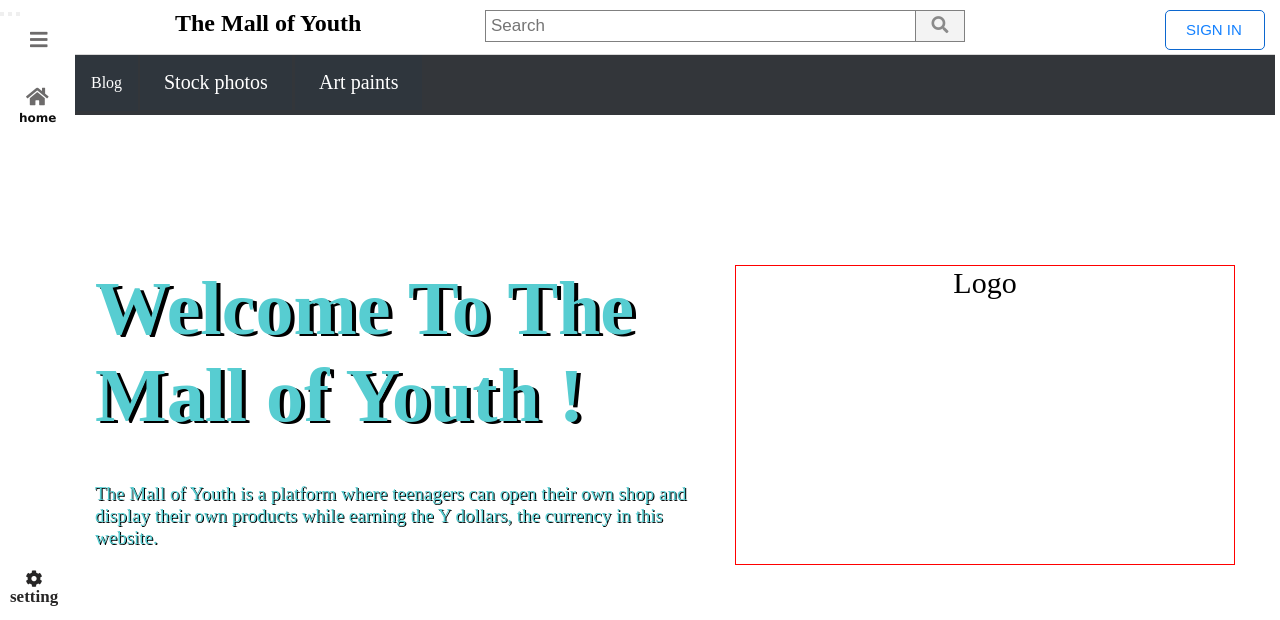
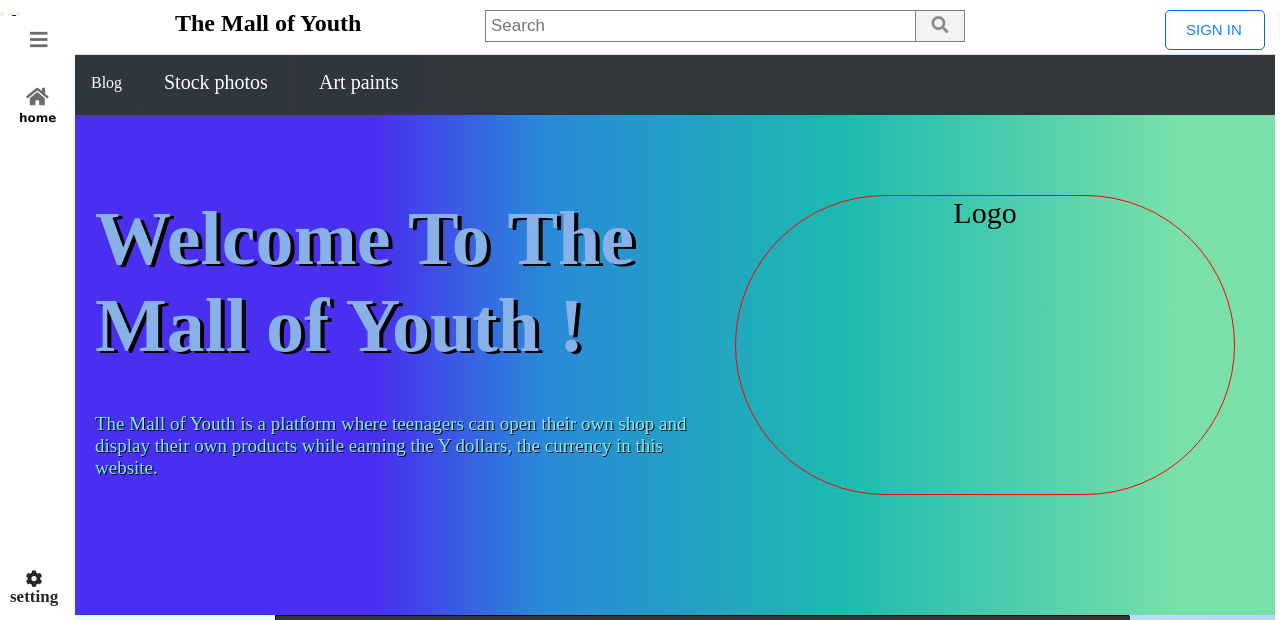
Before and after one commit to Siyuan-code/CAS-project, a PHP site: page /The_mall/homepage.html in a window 1280 px wide. Shown: the top 620 px of the page. Run offline with PHP 8.4, Linux system fonts and the light colour scheme; grey boxes are pictures that could not be loaded.

Commit message:
Homepage

```diff
--- a/The_mall/homepage.html
+++ b/The_mall/homepage.html
@@ -42,7 +42,7 @@
         </li>
 
         <li>
-          <a class="homebtn" href="#"
+          <a class="homebtn" href="homepage.html"
             ><i id="home-in" class="fas fa-home"></i>home</a
           >
           <!--The home button-->
@@ -57,9 +57,11 @@
         <i id="menu" class="fas fa-bars" onclick="openNav()"></i>
       </button>
       <!--The menu icon that opens the hided side menu-->
+      <a href="homepage.html">
       <button>
         <i id="home" class="fas fa-home"><p class="t-home">home</p></i>
       </button>
+      </a>
       <!--The home icon-->
       <button>
         <i id="setting" class="fas fa-cog"><p class="t-setting">setting</p></i>
@@ -101,6 +103,25 @@
           </div>
           <div class="logo">Logo</div>
         </div>
+        <div class="second">
+          <div class="video"><video src="/video/Q21 log equations (1) (1).mov" width="854px" height="480px" controls ></video>
+          </div>
+        </div>
+        <div class="blog">
+            <h1 class="intro-blog">Introduction to Our blog page</h1>
+        </div>
+        <div class="stock-photos">
+          <h1 class="intro-photos">Introduction to Our Stock photos page</h1>
+        </div>
+        <div class="art-paints">
+        <h1 class="intro-art">Introduction to Our Art Paints page</h1>
+        </div>
+        <div class="end-page">
+          <p class="end-word"> <strong>Terms and Condition</strong></p>
+          <p class="end-word"> <strong>Email:</strong> siyuan.r_daa@gemsdaa.net </p>
+          <p class="end-word"> <strong>Our Whatapp number:</strong> 050-3424753</p>
+          <p class="end-word"> <strong>If we did not answer your question in time, you can go to the DAA High School Library (On the Third Floor) to Find us.</strong></p>
+        </div>
     </div>
   </body>
 </html>
--- a/css/style.css
+++ b/css/style.css
@@ -212,8 +212,8 @@ form.search::after {
 #setting {
   position: absolute;
   top: 550px;
-  left: -15px;
-  padding: 20px 25px;
+  left: -10px;
+  padding: 20px 20px;
   background: white;
   color: rgb(39, 38, 38);
   font-size: 17px;
@@ -277,7 +277,7 @@ form.search::after {
 /* Style of the main-content */
 .main-content {
   width: 1200px;
-  height: 200%;
+  height: 2545px;
   position: absolute;
   top: 55px;
   margin-left: 75px;
@@ -440,29 +440,29 @@ form.search::after {
 
 .intro {
   position: absolute;
-  top: 150px;
+  top: 80px;
   left: 20px;
   width: 600px;
   font-size: 38px;
-  color: rgb(87, 205, 209);
+  color: rgb(135, 177, 231);
   text-shadow: 4px 2px rgb(0, 0, 0);
-  background-color: white;
 }
 
 .paragraph {
   font-size: 19px;
   text-shadow: none;
-  color: rgb(87, 205, 209);
+  color: rgb(131, 239, 243);
   text-shadow: 1px 1px black;
 }
 
 .logo {
   position: absolute;
-  top: 150px;
+  top: 80px;
   left: 660px;
   width: 500px;
   height: 300px;
   border: 1px solid red;
+  border-radius: 500px;
   color: black;
   text-align: center;
   font-size: 30px;
@@ -473,5 +473,152 @@ form.search::after {
   top: 60px;
   width: 1200px;
   height: 500px;
-  background-color: white;
+  background: rgb(73, 47, 239); /* Old browsers */
+  background: -moz-linear-gradient(
+    left,
+    rgba(73, 47, 239, 1) 25%,
+    rgba(41, 137, 216, 1) 39%,
+    rgba(29, 186, 175, 1) 64%,
+    rgba(121, 224, 169, 1) 92%
+  ); /* FF3.6-15 */
+  background: -webkit-linear-gradient(
+    left,
+    rgba(73, 47, 239, 1) 25%,
+    rgba(41, 137, 216, 1) 39%,
+    rgba(29, 186, 175, 1) 64%,
+    rgba(121, 224, 169, 1) 92%
+  ); /* Chrome10-25,Safari5.1-6 */
+  background: linear-gradient(
+    to right,
+    rgba(73, 47, 239, 1) 25%,
+    rgba(41, 137, 216, 1) 39%,
+    rgba(29, 186, 175, 1) 64%,
+    rgba(121, 224, 169, 1) 92%
+  ); /* W3C, IE10+, FF16+, Chrome26+, Opera12+, Safari7+ */
+  filter: progid:DXImageTransform.Microsoft.gradient( startColorstr='#492fef', endColorstr='#79e0a9',GradientType=1 ); /* IE6-9 */
 }
+
+.second {
+  position: absolute;
+  top: 560px;
+  width: 1200px;
+  height: 500px;
+  /* Permalink - use to edit and share this gradient: https://colorzilla.com/gradient-editor/#e1ffff+0,e1ffff+7,e1ffff+21,fdffff+26,e6f8fd+30,c8eefb+54,bee4f8+75,b1d8f5+100 */
+  background: rgb(225, 255, 255); /* Old browsers */
+  background: -moz-linear-gradient(
+    left,
+    rgba(225, 255, 255, 1) 0%,
+    rgba(225, 255, 255, 1) 7%,
+    rgba(225, 255, 255, 1) 21%,
+    rgba(253, 255, 255, 1) 26%,
+    rgba(230, 248, 253, 1) 30%,
+    rgba(200, 238, 251, 1) 54%,
+    rgba(190, 228, 248, 1) 75%,
+    rgba(177, 216, 245, 1) 100%
+  ); /* FF3.6-15 */
+  background: -webkit-linear-gradient(
+    left,
+    rgba(225, 255, 255, 1) 0%,
+    rgba(225, 255, 255, 1) 7%,
+    rgba(225, 255, 255, 1) 21%,
+    rgba(253, 255, 255, 1) 26%,
+    rgba(230, 248, 253, 1) 30%,
+    rgba(200, 238, 251, 1) 54%,
+    rgba(190, 228, 248, 1) 75%,
+    rgba(177, 216, 245, 1) 100%
+  ); /* Chrome10-25,Safari5.1-6 */
+  background: linear-gradient(
+    to right,
+    rgba(225, 255, 255, 1) 0%,
+    rgba(225, 255, 255, 1) 7%,
+    rgba(225, 255, 255, 1) 21%,
+    rgba(253, 255, 255, 1) 26%,
+    rgba(230, 248, 253, 1) 30%,
+    rgba(200, 238, 251, 1) 54%,
+    rgba(190, 228, 248, 1) 75%,
+    rgba(177, 216, 245, 1) 100%
+  ); /* W3C, IE10+, FF16+, Chrome26+, Opera12+, Safari7+ */
+  filter: progid:DXImageTransform.Microsoft.gradient( startColorstr='#e1ffff', endColorstr='#b1d8f5',GradientType=1 ); /* IE6-9 */
+}
+
+.video {
+  margin-left: 200px;
+  width: 854px;
+  height: 480px;
+  border: 1px solid rgb(5, 4, 4);
+}
+
+.blog {
+  position: absolute;
+  top: 1045px;
+  width: 1200px;
+  height: 500px;
+  background: url(/Image/Rock.jpeg);
+  text-align: center;
+}
+
+.intro-blog {
+  position: relative;
+  top: 50px;
+  left: 50px;
+  width: 1100px;
+  height: 400px;
+  background: white;
+}
+
+.stock-photos {
+  position: absolute;
+  top: 1545px;
+  width: 1200px;
+  height: 500px;
+  background: url(/Image/Clouds.jpeg);
+  text-align: center;
+}
+
+.intro-photos {
+  position: relative;
+  top: 50px;
+  left: 50px;
+  width: 1100px;
+  height: 400px;
+  background: white;
+}
+
+.art-paints {
+  position: absolute;
+  top: 2045px;
+  width: 1200px;
+  height: 500px;
+  background: url(/Image/Sky.jpeg);
+  text-align: center;
+}
+
+.intro-art {
+  position: relative;
+  top: 50px;
+  left: 50px;
+  width: 1100px;
+  height: 400px;
+  background: white;
+}
+
+.end-page {
+  position: absolute;
+  top: 2545px;
+  width: 1200px;
+  height: 300px;
+  background: linear-gradient(
+      rgba(255, 255, 255, 0.6),
+      rgba(255, 255, 255, 0.6)
+    ),
+    url(/Image/Basketball.jpeg);
+}
+
+.end-word {
+  position: relative;
+  top: 100px;
+  left: 10px;
+  font-size: 20px;
+  letter-spacing: 1px;
+  padding: 5px;
+}
```
Also changed, not shown: Image/Basketball.jpeg (added), Image/Boat.jpeg (added), Image/Clouds.jpeg (added), Image/Drops.jpeg (deleted), Image/Lake.jpeg (deleted), Image/Rock.jpeg (added), Image/Sky.jpeg (added), Image/WhatsApp Image 2020-12-10 at 7.15.07 PM.jpeg (deleted), Image/big.jpeg (deleted), Image/favicon.png (deleted), 1 other file.
